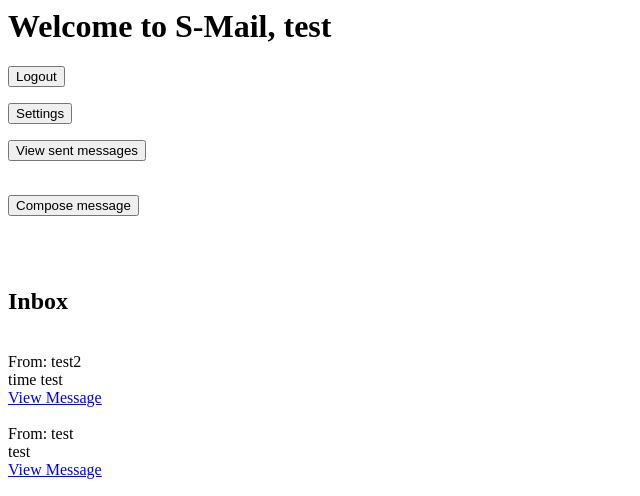
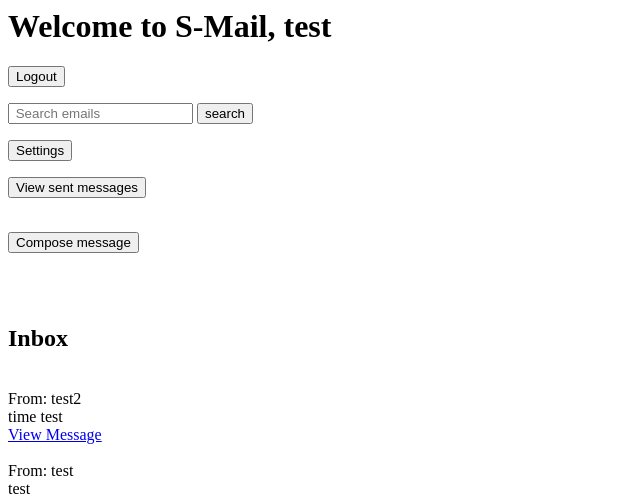
Before and after one commit to trungtran1234/EmailApp, a Flask app: page /mainpage in a window 1280 px wide. Shown: the top 496 px of the page, without its empty margins (0-640 px from the left). Run offline with Flask 3, Linux system fonts and the light colour scheme; a user stored in the database is signed in.

Commit message:
added the search bar aded the search bar

```diff
--- a/app/templates/mainpage.html
+++ b/app/templates/mainpage.html
@@ -7,6 +7,14 @@
         <form action="{{ url_for('logout') }}" method="post">
             <button type="submit">Logout</button>
         </form>
+        <div class="search">
+            <form action="#">
+                <input type="text"
+                    placeholder=" Search emails"
+                    name="search: ">
+                <button type="search">search</button>
+            </form>
+        </div>
         <form action="{{ url_for('settings') }}">
             <button type="submit">Settings</button>
         </form>
```
